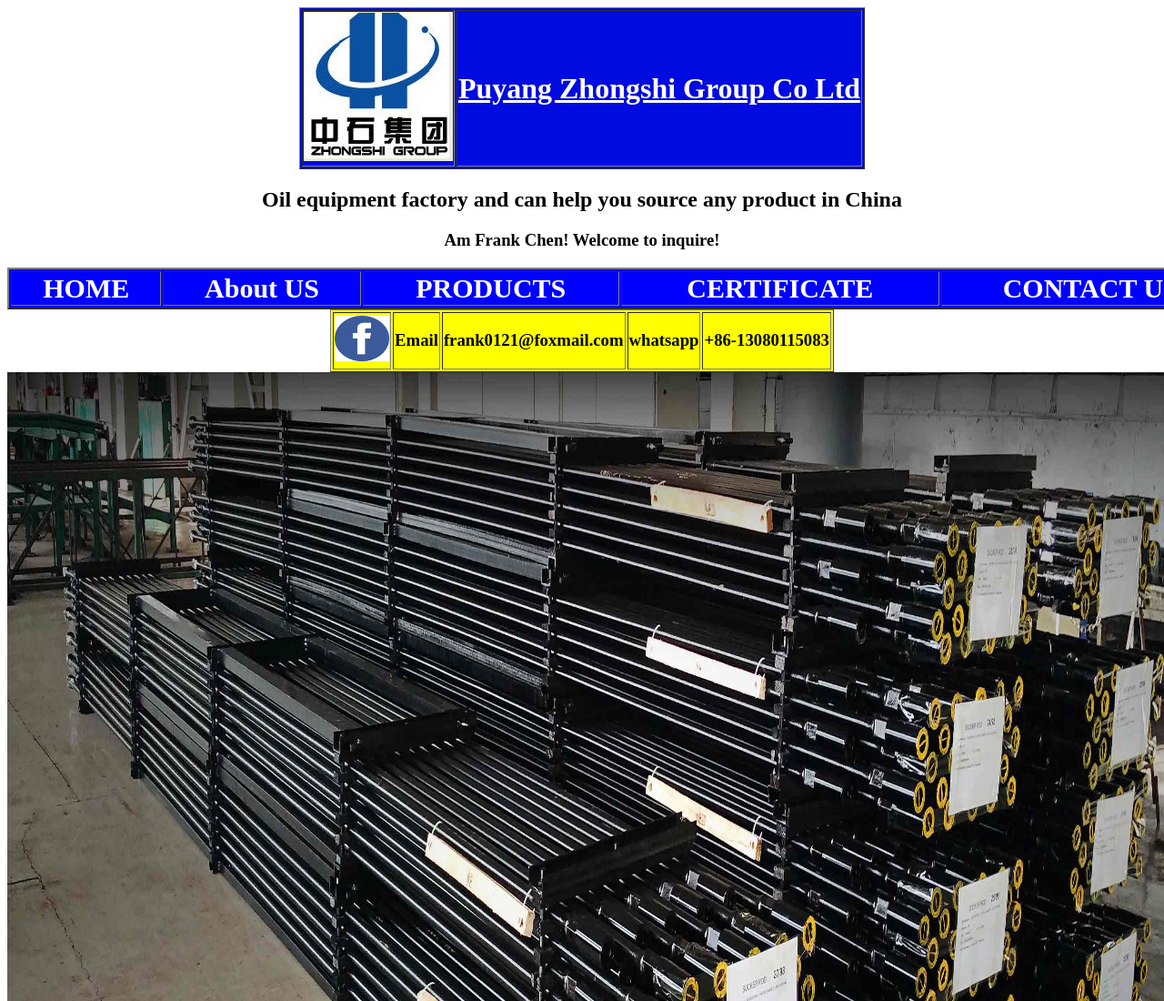
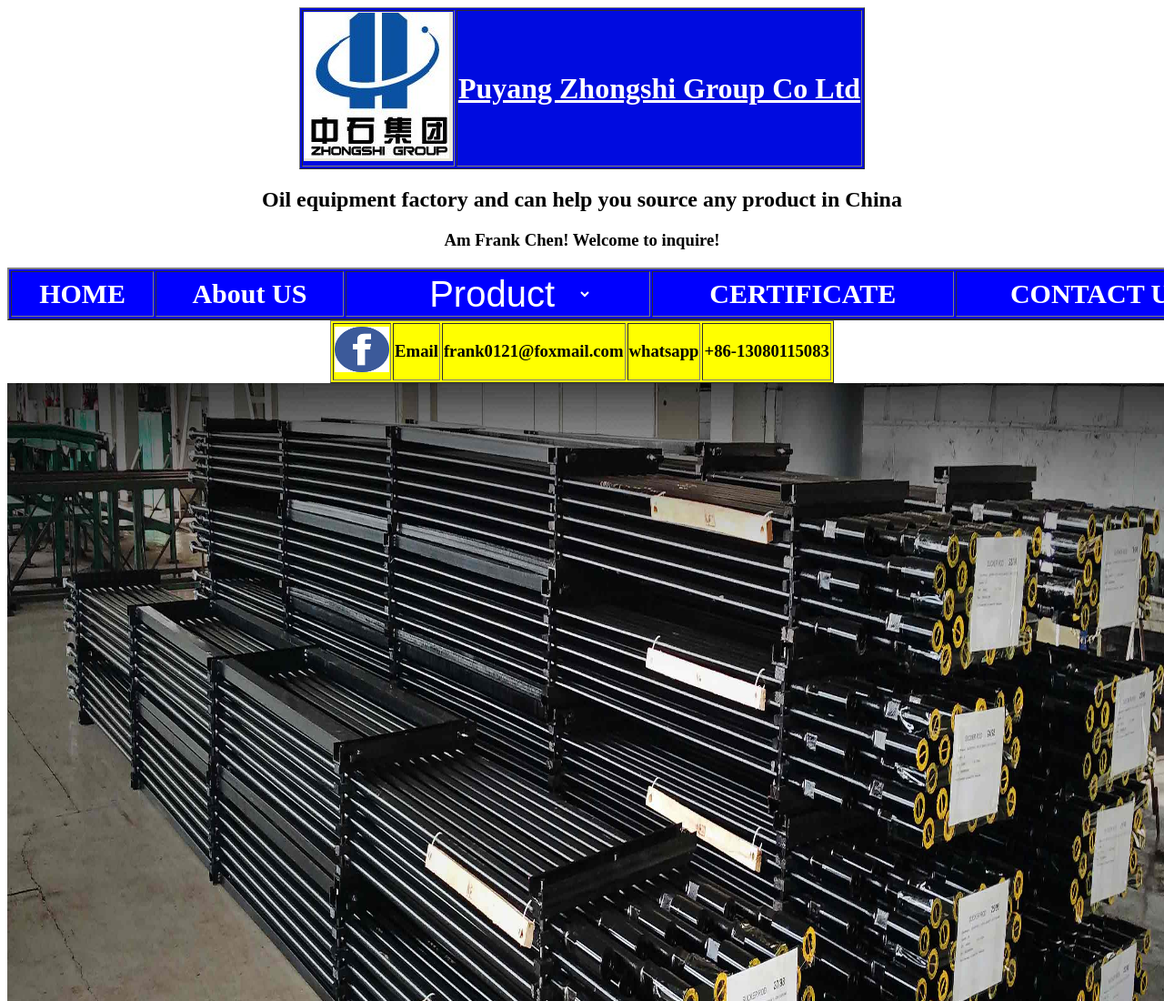
Before and after one commit to oilfieldtools/suckerrod, a plain HTML site: page index.html in a window 1280 px wide. Shown: the top 1100 px of the page at 91% size. Drawn offline with Linux system fonts and the light colour scheme.

Commit message:
Update index.html

```diff
--- a/index.html
+++ b/index.html
@@ -19,7 +19,15 @@
       <tr>
         <th><a href=https://www.zs-oilfieldequip.com/ style='color:white;text-decoration:none'>HOME</a></th>
         <th><a href=https://www.zs-oilfieldequip.com/about.html style='color:white;text-decoration:none'>About US</a></th>
-        <th><a href=https://www.zs-oilfieldequip.com/products/ style='color:white;text-decoration:none'>PRODUCTS</a></th>
+        <!--以下是产品菜单-->
+        <th><select name="pageselect" onchange="self.location.href=options[selectedIndex].value"
+                    style='font-size:40px;text-align:center;background:blue;color:white;border:none'>
+               <option value ='https://oilfieldtools.github.io/pumpingunit/'><strong>Product</strong></option>
+               <option value='https://oilfieldtools.github.io/suckerrod/'>sucker rod</option>
+               <option value='https://oilfieldtools.github.io/OCTG/'>OCTG</option>
+              <option value='https://oilfieldtools.github.io/xmas/'>Xmas</option>
+          </select></th>
+          <!--以上是产品菜单-->
         <th><a href=https://www.zs-oilfieldequip.com/honor.html style='color:white;text-decoration:none'>CERTIFICATE</a></th>
         <th><a href=https://www.zs-oilfieldequip.com/contact.html style='color:white;text-decoration:none'>CONTACT US</a></th>
        </tr>
```
